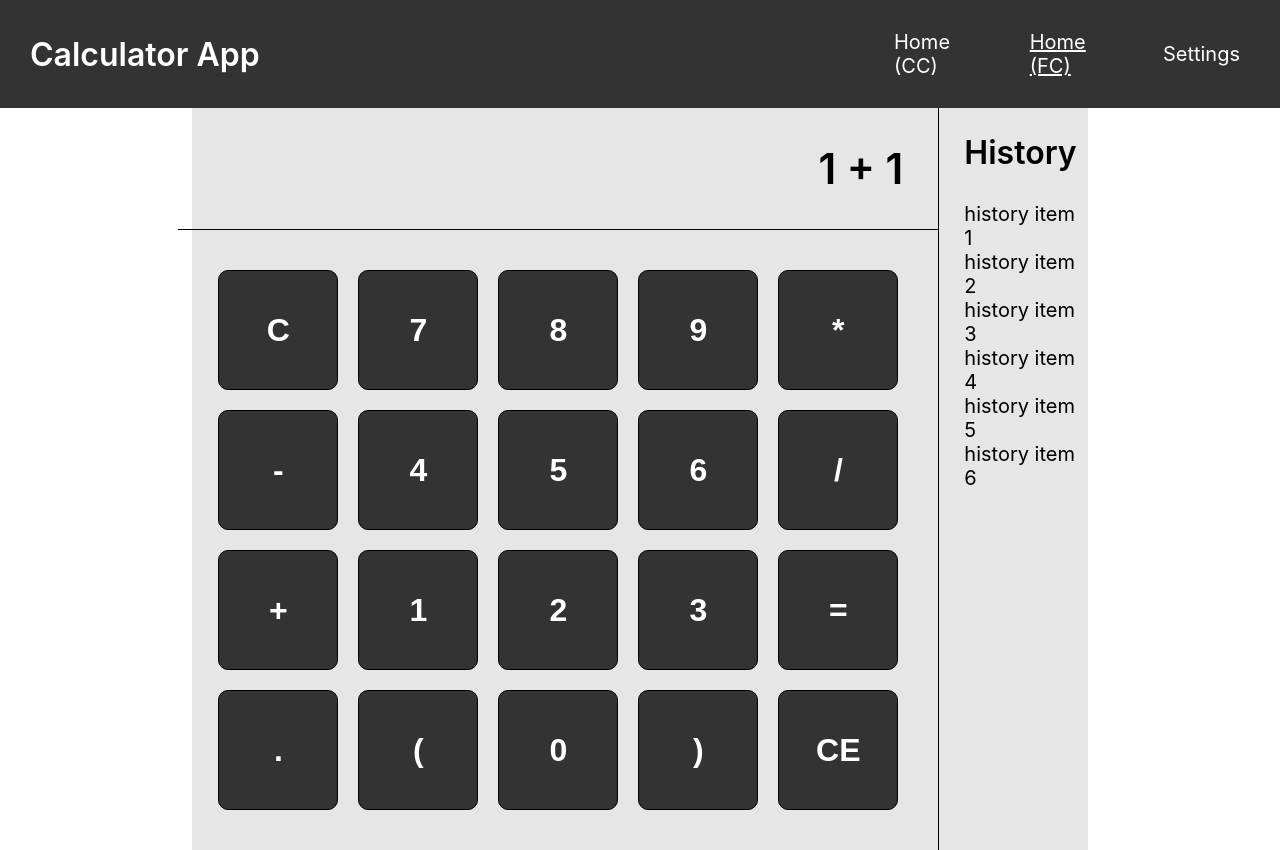
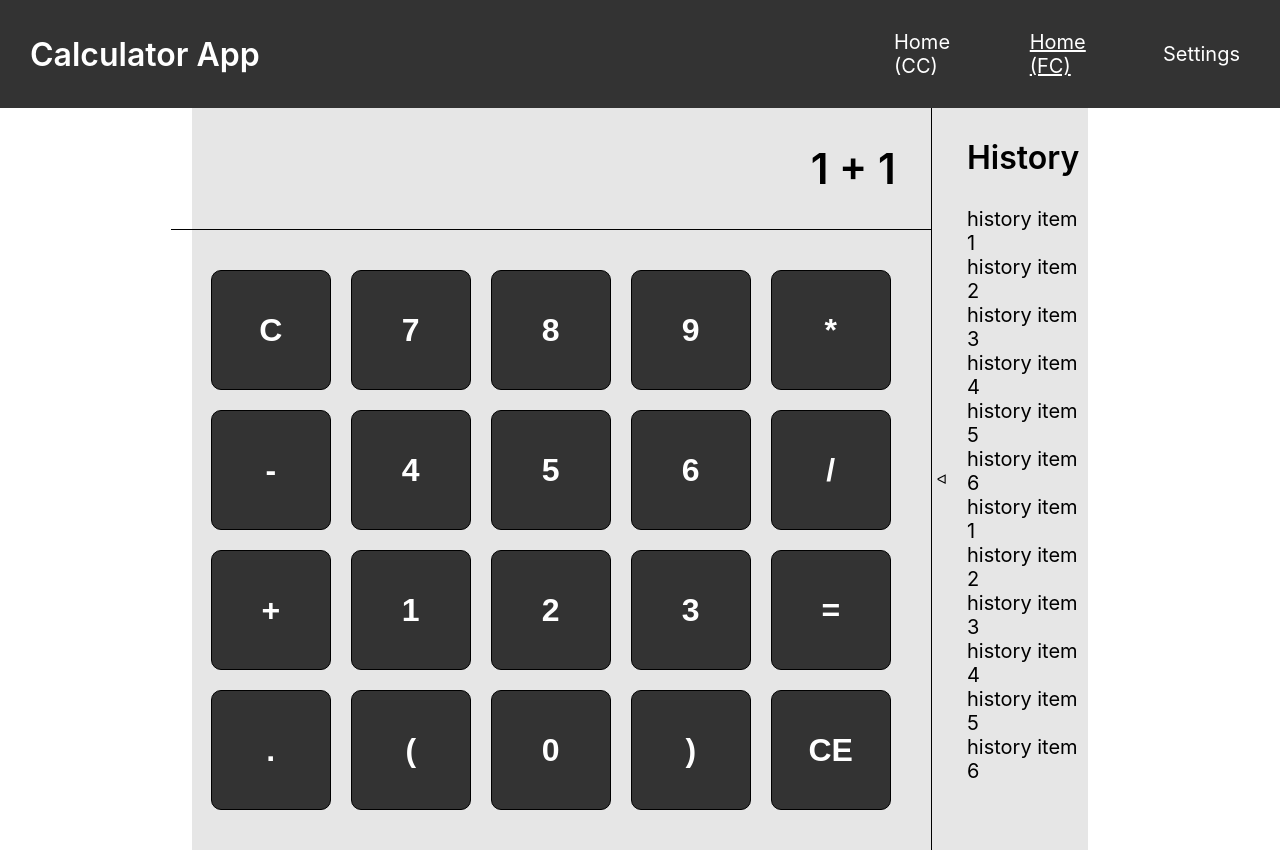
Before and after one commit to LizavetaLeiko/TestTaskCalculator, a React (Create React App) app in the folder calculator/: page /fc in a window 1280 px wide. Built offline with nearby package versions, Linux system fonts and the light colour scheme.

Commit message:
feat: controlPanel component

```diff
--- a/calculator/src/components/calculator/CalculatorCC.jsx
+++ b/calculator/src/components/calculator/CalculatorCC.jsx
@@ -1,6 +1,7 @@
 import { KeypadCC } from '../keypad/KeypadCC'
 import { HistoryCC } from '../history/HistoryCC'
 import { DisplayCC } from '../display/DisplayCC'
+import { ControlPanelCC } from '../controlPanel/ControlPanelCC'
 import {CalcBox, CalcContent} from './calculatorStyles'
 import { Component } from 'react'
 
@@ -13,6 +14,7 @@ export class CalculatorCC extends Component{
         <DisplayCC/>
         <KeypadCC/>
       </CalcContent>
+      <ControlPanelCC/>
       <HistoryCC/>
     </CalcBox>
   )
--- a/calculator/src/components/calculator/CalculatorFC.jsx
+++ b/calculator/src/components/calculator/CalculatorFC.jsx
@@ -1,6 +1,7 @@
 import { KeypadFC } from '../keypad/KeypadFC'
 import { HistoryFC } from '../history/HistoryFC'
 import { DisplayFC } from '../display/DisplayFC'
+import { ControlPanelFC } from '../controlPanel/ControlPanelFC'
 import { CalcBox, CalcContent } from './calculatorStyles'
 
 
@@ -12,6 +13,7 @@ export const CalculatorFC = () =>{
         <DisplayFC/>
         <KeypadFC/>
       </CalcContent>
+      <ControlPanelFC/>
       <HistoryFC/>
     </CalcBox>
   )
--- /dev/null
+++ b/calculator/src/components/controlPanel/ControlPanelCC.jsx
@@ -0,0 +1,13 @@
+import { Component } from 'react'
+import { ControlBox, ControlBtn } from './controlPanelStyles'
+
+export class ControlPanelCC extends Component{
+
+  render(){
+    return(
+      <ControlBox>
+        <ControlBtn>ᐊ</ControlBtn>
+      </ControlBox>
+    )
+  }
+}
--- /dev/null
+++ b/calculator/src/components/controlPanel/ControlPanelFC.jsx
@@ -0,0 +1,9 @@
+import { ControlBox, ControlBtn } from './controlPanelStyles'
+
+export const ControlPanelFC =() =>{
+  return(
+    <ControlBox>
+      <ControlBtn>ᐊ</ControlBtn>
+    </ControlBox>
+  )
+}
--- /dev/null
+++ b/calculator/src/components/controlPanel/controlPanelStyles.js
@@ -0,0 +1,15 @@
+import styled from 'styled-components'
+
+export const ControlBox = styled.div`
+  align-self: center;
+  height: 100%;
+  display: flex;
+  justify-content: center;
+  align-items: center;
+`
+export const ControlBtn = styled.button`
+  padding: 300px 5px;
+  cursor: pointer;
+  border: none;
+  background-color: transparent;
+`
--- a/calculator/src/components/history/HistoryFC.jsx
+++ b/calculator/src/components/history/HistoryFC.jsx
@@ -3,7 +3,7 @@ import { HisporyBox, HisporyTitle, HisporyList, HisporyItem } from './historySty
 export const HistoryFC = () =>{
 
 
-  let history = ['history item 1', 'history item 2', 'history item 3', 'history item 4', 'history item 5', 'history item 6']
+  let history = ['history item 1', 'history item 2', 'history item 3', 'history item 4', 'history item 5', 'history item 6', 'history item 1', 'history item 2', 'history item 3', 'history item 4', 'history item 5', 'history item 6']
   return(
     <HisporyBox>
       <HisporyTitle>History</HisporyTitle>
--- a/calculator/src/components/history/historyStyles.js
+++ b/calculator/src/components/history/historyStyles.js
@@ -3,7 +3,7 @@ import styled from 'styled-components'
 export const HisporyBox = styled.div`
   width: 30%;
   height: 100%;
-  padding: 25px;
+  padding: 30px 30px 30px 15px;
 `
 export const HisporyList = styled.ul`
   list-style: none;
```
